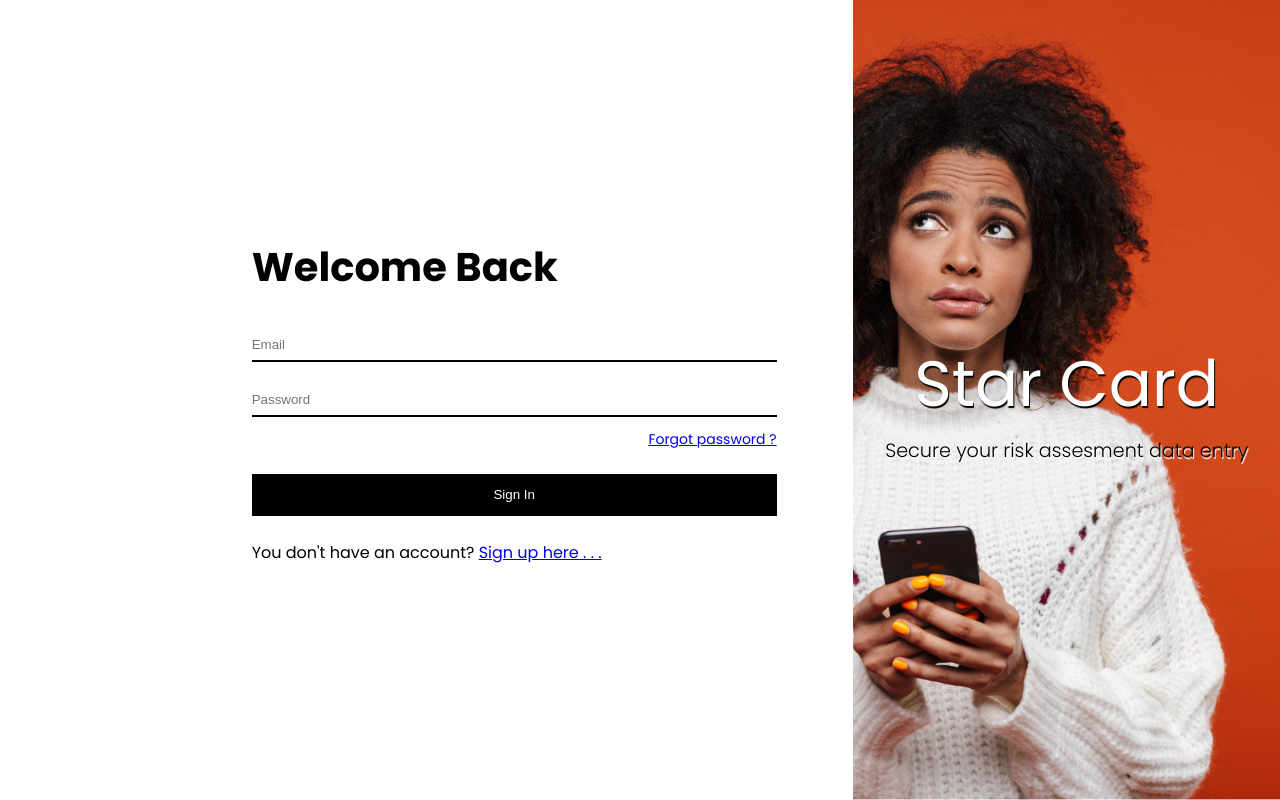
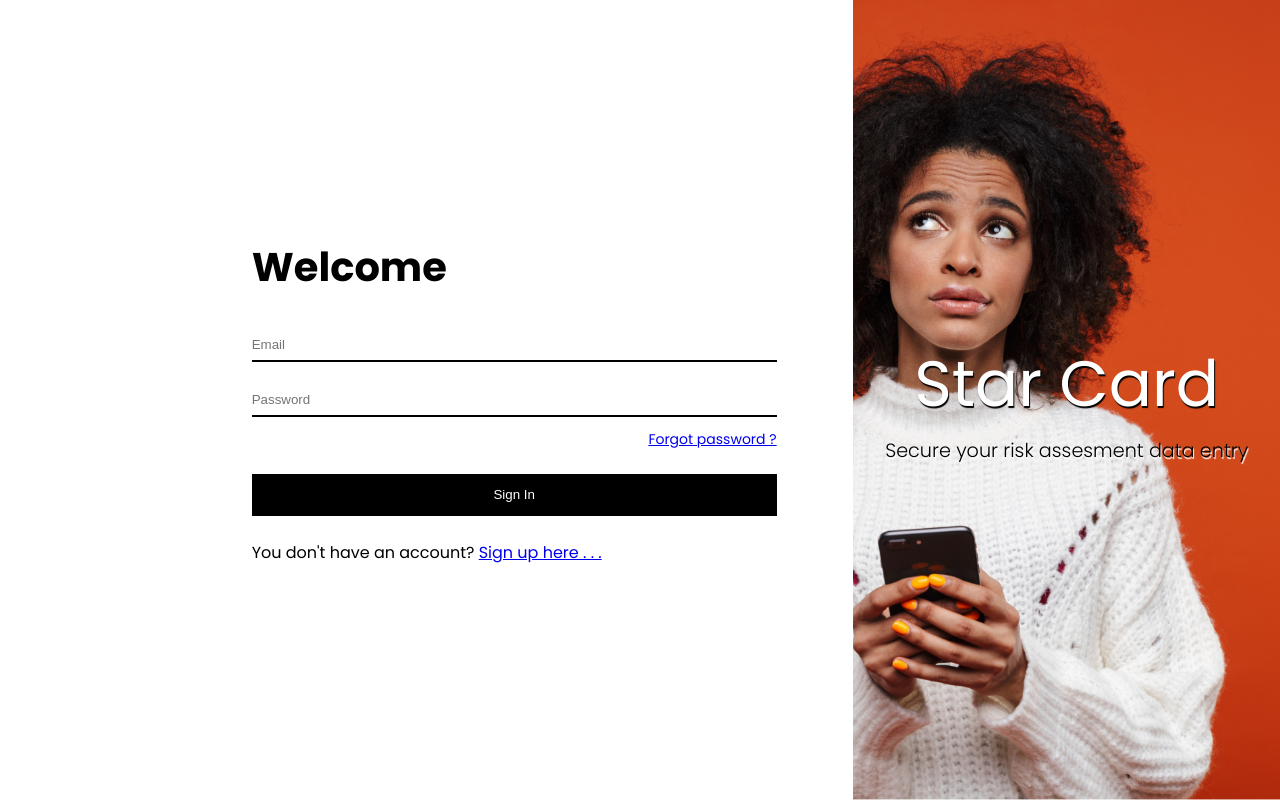
Before and after one commit to Fiewor/star-card, a React (Create React App) app in the folder client/: page / in a window 1280 px wide. Built offline with nearby package versions, Linux system fonts and the light colour scheme.

Commit message:
Update Login.js

```diff
--- a/client/src/pages/Login.js
+++ b/client/src/pages/Login.js
@@ -9,7 +9,7 @@ const Login = () => {
                 <div className="login-container">
                     <div className="login-form">
                         <div className="login-form-div">
-                            <h1>Welcome Back</h1>
+                            <h1>Welcome</h1>
                             <form
                                 action=""
                                 className=""
```
